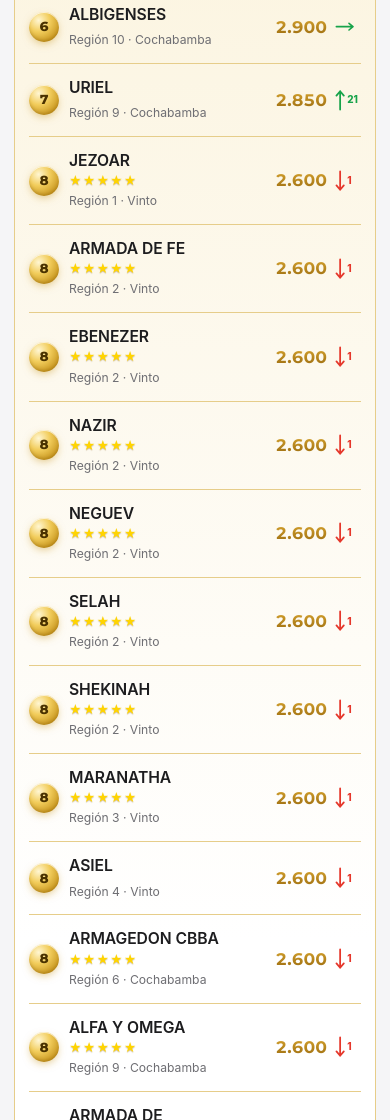
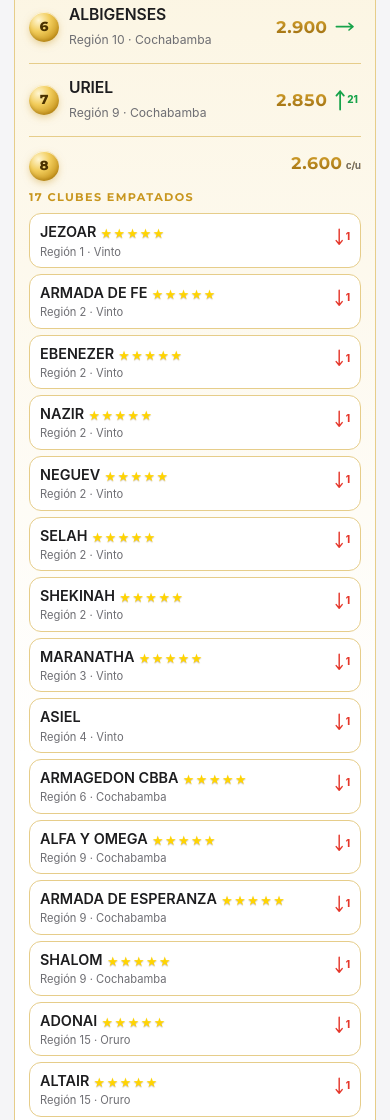
Before and after one commit to ministeriojovenmbc/ranking-mbc, a plain HTML site: page index.html in a window 390 px wide. Shown: the part 2640-3760 px from the top of the page. Drawn offline with Linux system fonts and the light colour scheme.

Commit message:
Puestos empatados agrupados bajo un solo número
Co-Authored-By: Claude Opus 5.5 <noreply@anthropic.com>

```diff
--- a/index.html
+++ b/index.html
@@ -227,6 +227,19 @@ button{cursor:pointer}
 .pl-r{grid-column:1;font-size:.8rem;color:var(--muted)}
 .pl-m{grid-column:2;grid-row:1/span 2}
 .pl-m .mv svg{height:22px}
+.li.grp{align-items:start}
+.li.grp .rk{margin-top:2px}
+.li.grp .p{margin-top:4px}
+.li.grp .p small{display:block;font-family:var(--f-body);font-size:.68rem;font-weight:600;color:var(--muted);-webkit-text-fill-color:var(--muted);text-align:right}
+.gnm{grid-column:2/4;min-width:0;display:grid;gap:8px}
+.gk{font-family:var(--f-head);font-weight:700;font-size:.7rem;letter-spacing:.12em;text-transform:uppercase;color:var(--gold)}
+.glist{list-style:none;margin:0;padding:0;display:grid;grid-template-columns:repeat(auto-fill,minmax(220px,1fr));gap:8px}
+.glist li{display:grid;grid-template-columns:minmax(0,1fr) auto;align-items:center;gap:1px 8px;padding:8px 12px;border-radius:12px;background:var(--card);border:1px solid var(--gold-line)}
+.glist b{font-weight:600;font-size:.95rem;overflow-wrap:anywhere}
+.glist b .stars{font-size:.85rem;margin-left:6px}
+.glist span{grid-column:1;font-size:.76rem;color:var(--muted)}
+.gmv{grid-column:2;grid-row:1/span 2;font-style:normal}
+.gmv .mv svg{height:22px}
 .rank-note{display:flex;align-items:flex-start;gap:12px;margin-top:18px;background:var(--gold-tint);border:1px solid var(--gold-line);border-radius:var(--r-lg);padding:14px 18px;color:var(--ink);font-size:.92rem;line-height:1.5}
 .rank-note svg{width:22px;height:22px;flex:none;color:var(--gold);margin-top:1px}
 .rank-note b{font-weight:700}
@@ -512,6 +525,19 @@ td.n{width:120px} td.n input{padding:6px 9px;text-align:right;font-variant-numer
   .pl-m{grid-column:2;grid-row:1/span 2}
   .pl-m .mv svg{height:20px}
   .li .nm .dist{display:none}
+  .li.grp{grid-template-columns:32px minmax(0,1fr) auto;row-gap:8px}
+  .li.grp .rk{grid-column:1;grid-row:1}
+  .li.grp .p{grid-column:3;grid-row:1;margin-top:2px;display:flex;align-items:baseline;gap:4px}
+  .li.grp .mvc{display:none}
+  .gnm{grid-column:1/-1;grid-row:2}
+  .li.grp::after{content:"";grid-column:2;grid-row:1}
+  .glist{grid-template-columns:1fr;gap:6px}
+  .glist li{padding:7px 10px}
+  .glist b{font-size:.9rem}
+  .glist b .stars{display:inline-block;margin:0 0 0 4px;font-size:.72rem;letter-spacing:1px}
+  .glist span{font-size:.7rem}
+  .gmv .mv svg{height:18px}
+  .li.grp .p small{font-size:.6rem}
   .li .nm b{font-size:.98rem}
   .li .nm span{font-size:.76rem}
   .rank-note{font-size:.84rem;padding:12px 14px}
@@ -751,7 +777,7 @@ function render(){
       '<div class="rank-note" role="note"><svg viewBox="0 0 24 24" aria-hidden="true"><circle cx="12" cy="12" r="10" fill="none" stroke="currentColor" stroke-width="2"/><path d="M12 11v6M12 7.5v.5" fill="none" stroke="currentColor" stroke-width="2.4" stroke-linecap="round"/></svg>'+
       '<p><b>Nota:</b> los clubes se clasifican por puntaje. Si hay un empate, <b>todos los clubes con el mismo puntaje comparten el puesto</b>, y dentro del puesto aparecen en el orden en que alcanzaron ese puntaje.</p></div>';
     const rest=top.filter(x=>x.p>3),max=c1.puntos||1;
-    if(rest.length)h+='<div class="list top10"><div class="top10-head"><span>Top '+N+' de la Misión</span><span>Puntos</span></div>'+rest.map(x=>row(x.c,x.p,max)).join("")+'</div>';
+    if(rest.length)h+='<div class="list top10"><div class="top10-head"><span>Top '+N+' de la Misión</span><span>Puntos</span></div>'+rowsGrouped(rest,max)+'</div>';
     $("top").innerHTML=h;
   }
 
@@ -788,6 +814,17 @@ function mv(c){
   if(c.mov<0)return '<span class="mv dn" title="Bajó '+(-c.mov)+(c.mov<-1?' puestos':' puesto')+'" aria-label="Bajó '+(-c.mov)+'">'+ARW.dn+'<small>'+(-c.mov)+'</small></span>';
   return '<span class="mv eq" title="Se mantiene en el mismo puesto" aria-label="Se mantiene">'+ARW.eq+'</span>';
 }
+/* Puestos agrupados: un solo número de puesto y, junto a él, todos los clubes empatados */
+function rowsGrouped(items,max){
+  const out=[];let i=0;
+  while(i<items.length){const p=items[i].p,g=[];while(i<items.length&&items[i].p===p){g.push(items[i].c);i++}out.push(g.length===1?row(g[0],p,max):rowGroup(g,p,max))}
+  return out.join("");
+}
+function rowGroup(g,p,max){
+  return '<div class="li grp"><span class="rk">'+p+'</span><div class="gnm"><span class="gk">'+g.length+' clubes empatados</span><ul class="glist">'+
+    g.map(c=>'<li><b>'+esc(c.nombre)+stars(c)+'</b><span>'+esc(regLabel(c.region))+'</span><i class="gmv">'+mv(c)+'</i></li>').join("")+
+    '</ul></div><span class="p">'+fmt(g[0].puntos)+'<small>c/u</small></span><span class="mvc"></span></div>';
+}
 function row(c,rank,max){
   return '<div class="li"><span class="rk"'+(rank===1?' style="color:var(--gold)"':"")+'>'+rank+'</span><div class="nm"><b>'+esc(c.nombre)+stars(c)+'</b><span>'+(c.iglesia?'<i class="dist">'+esc(c.iglesia)+' · </i>':'')+esc(regLabel(c.region))+'</span></div><div class="bar" aria-hidden="true"><i style="width:'+Math.max(4,Math.round((c.puntos||0)/max*100))+'%"></i></div><span class="p">'+fmt(c.puntos)+'</span><span class="mvc">'+mv(c)+'</span></div>';
 }
@@ -798,7 +835,7 @@ function renderRegion(r){
   $("regTitle").textContent=rname(r);
   const st=regionStats(S.area)[r];
   $("regSub").textContent=AREAS[S.area]+(UBIC[r]?" · "+UBIC[r]:"")+" · "+rc.length+(rc.length===1?" club":" clubes")+(st?" · "+lugar(st.puesto)+" por promedio ("+fmt(st.prom)+" pts)":"");
-  $("regList").innerHTML=rc.length?'<div class="list">'+lugares(rc).map(x=>row(x.c,x.p,rc[0].puntos||1)).join("")+'</div>':'<div class="empty" style="margin-top:0">Esta región todavía no tiene clubes de '+esc(AREAS[S.area])+'.</div>';
+  $("regList").innerHTML=rc.length?'<div class="list">'+rowsGrouped(lugares(rc),rc[0].puntos||1)+'</div>':'<div class="empty" style="margin-top:0">Esta región todavía no tiene clubes de '+esc(AREAS[S.area])+'.</div>';
 }
 
 /* Navegación entre Áreas */
```
